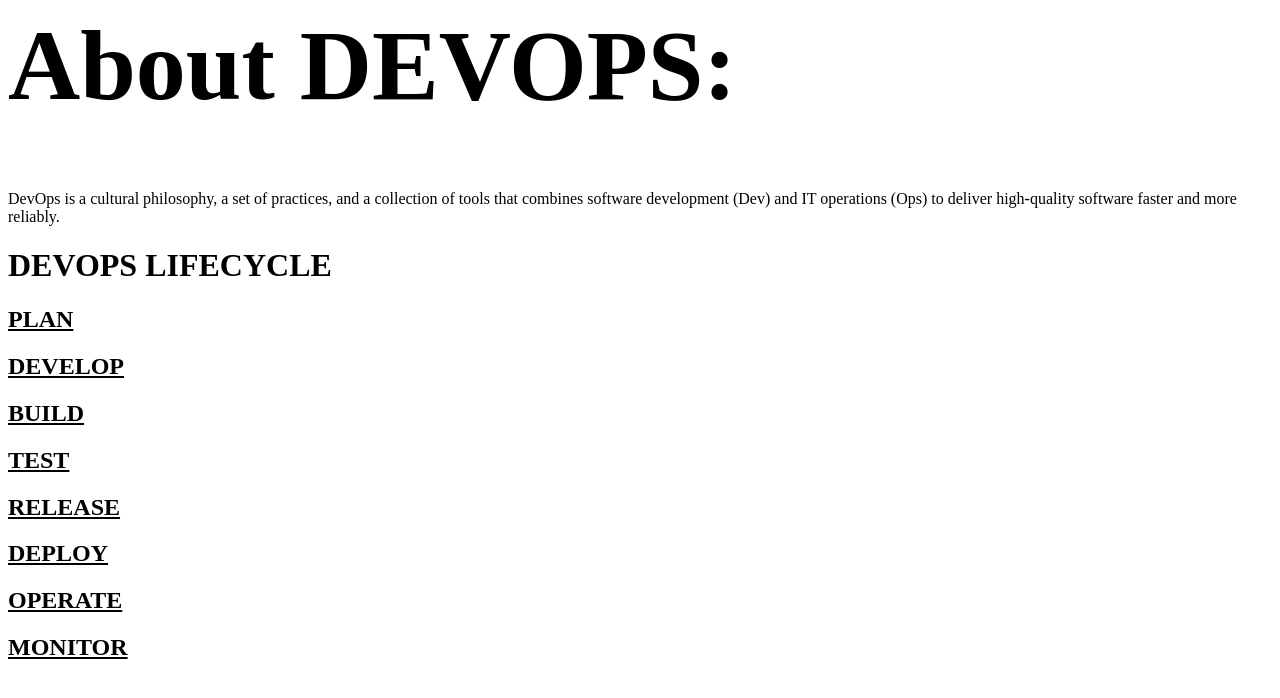
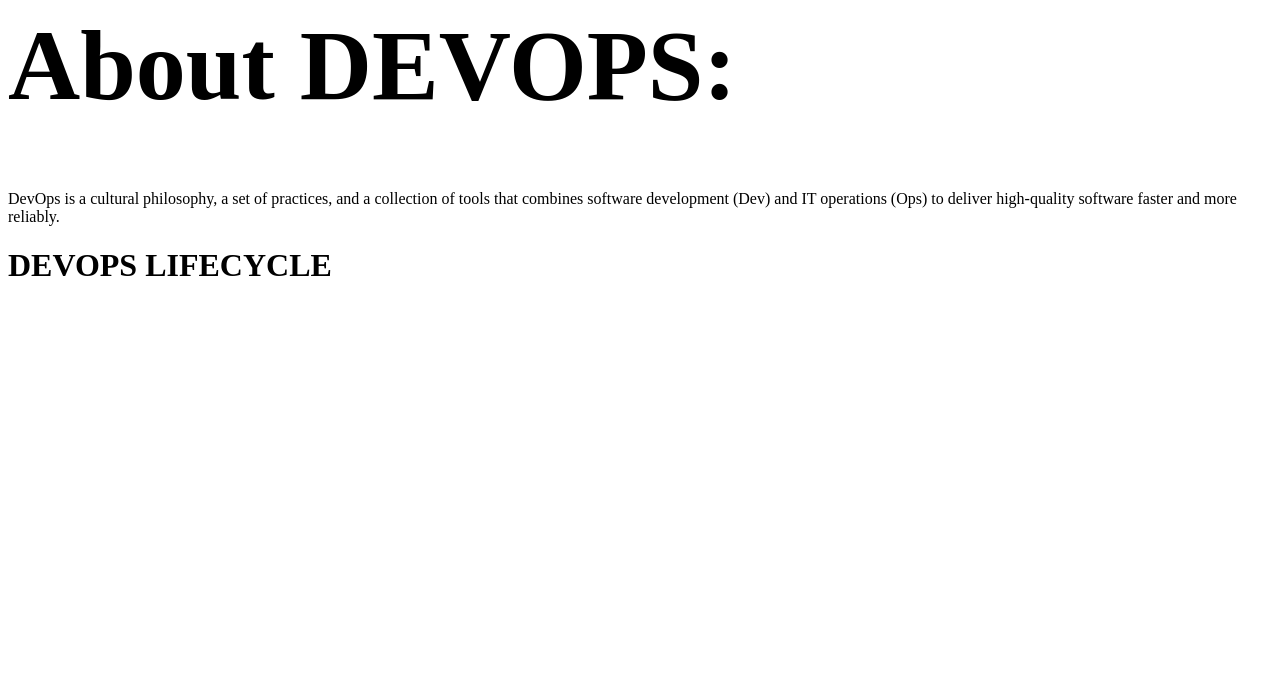
Before and after one commit to vijayaketha/HTML-collab, a plain HTML site: page index.html in a window 1280 px wide. Drawn offline with Linux system fonts and the light colour scheme.

Commit message:
Update index.html

```diff
--- a/index.html
+++ b/index.html
@@ -4,17 +4,11 @@
 </head>
 <body>
 <h1 style="font-size:100px;font-color:blue"> About DEVOPS:</h1>
-<p>DevOps is a cultural philosophy, a set of practices,
+<p style="font-size=60px;">DevOps is a cultural philosophy, a set of practices,
 and a collection of tools that combines software development (Dev)
 and IT operations (Ops) to deliver high-quality software faster and more reliably. </p>
   <h1 style="font-color:red;align:center"> DEVOPS LIFECYCLE</h1>
-    <H2> <b><u>PLAN</u></b></H2>
-    <H2> <b><u>DEVELOP</u></b></H2>
-    <H2><b><u> BUILD</u></b></H2>
-    <H2> <b><u>TEST</u></b></H2>
-    <H2> <b><u>RELEASE</u></b></H2>
-    <H2><b><u> DEPLOY</u></b></H2>
-    <H2><b><u> OPERATE</u></b></H2>
-    <H2><b><u> MONITOR</u></b></H2>
+  <img src="
+
 </body>
 </html>
```
